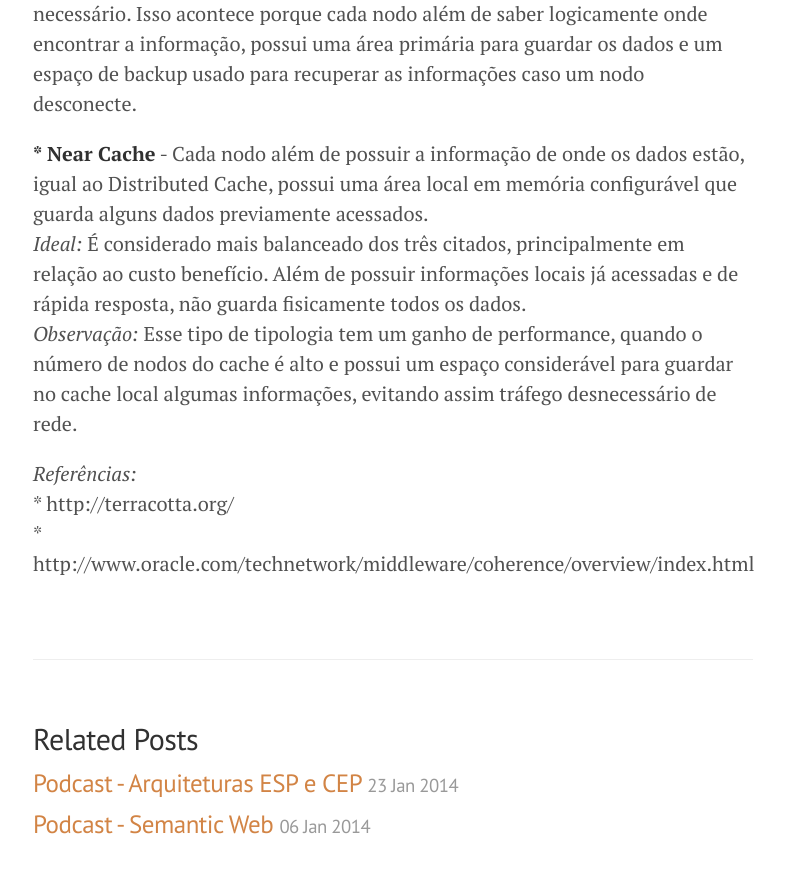
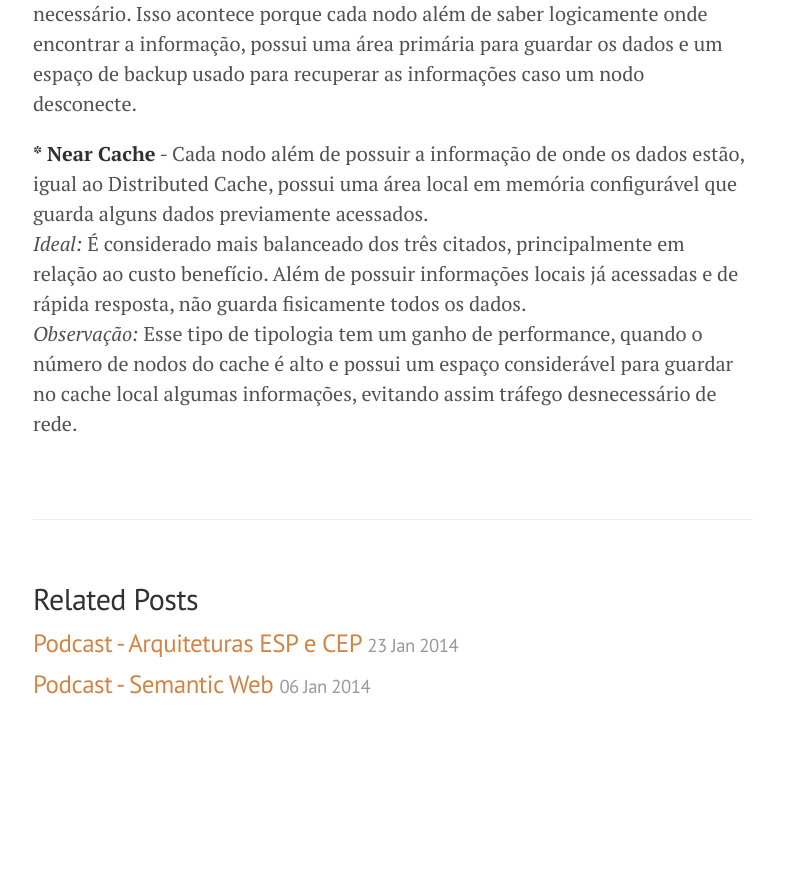
Before and after one commit to ilegra-user/ilegra.github.io, a Jekyll site: the page built from _posts/2014-03-27-coherence.md, in a window 1280 px wide and 900 px high, scrolled down 1263 px. Shown: the top 873 px of the window, without its empty margins (247-1032 px from the left). Built offline with Jekyll 4.4.1, drawn with Linux system fonts in a browser that asks for light colours; Markdown is read by kramdown in place of the engine named in the settings; after the commit the page ends 2023 px from its top, so only the background shows below that.

Commit message:
coherenc post finished

```diff
--- a/_posts/2014-03-27-coherence.md
+++ b/_posts/2014-03-27-coherence.md
@@ -24,7 +24,3 @@ Abaixo listarei algumas estratégias de cache que testamos, e a nossa opinião.
 <strong>* Near Cache</strong> - Cada nodo além de possuir a informação de onde os dados estão, igual ao Distributed Cache, possui uma área local em memória configurável que guarda alguns dados previamente acessados.
 <br/><em>Ideal:</em> É considerado mais balanceado dos três citados, principalmente em relação ao custo benefício. Além de possuir informações locais já acessadas e de rápida resposta, não guarda fisicamente todos os dados.
 <br/><em>Observação:</em> Esse tipo de tipologia tem um ganho de performance, quando o número de nodos do cache é alto e possui um espaço considerável para guardar no cache local algumas informações, evitando assim tráfego desnecessário de rede.
-
-<em>Referências:</em>
-<br/>* http://terracotta.org/
-<br/>* http://www.oracle.com/technetwork/middleware/coherence/overview/index.html
```
Also changed, not shown: other parts of _posts/2014-03-27-coherence.md (+1 -1 lines), 7 other files.
